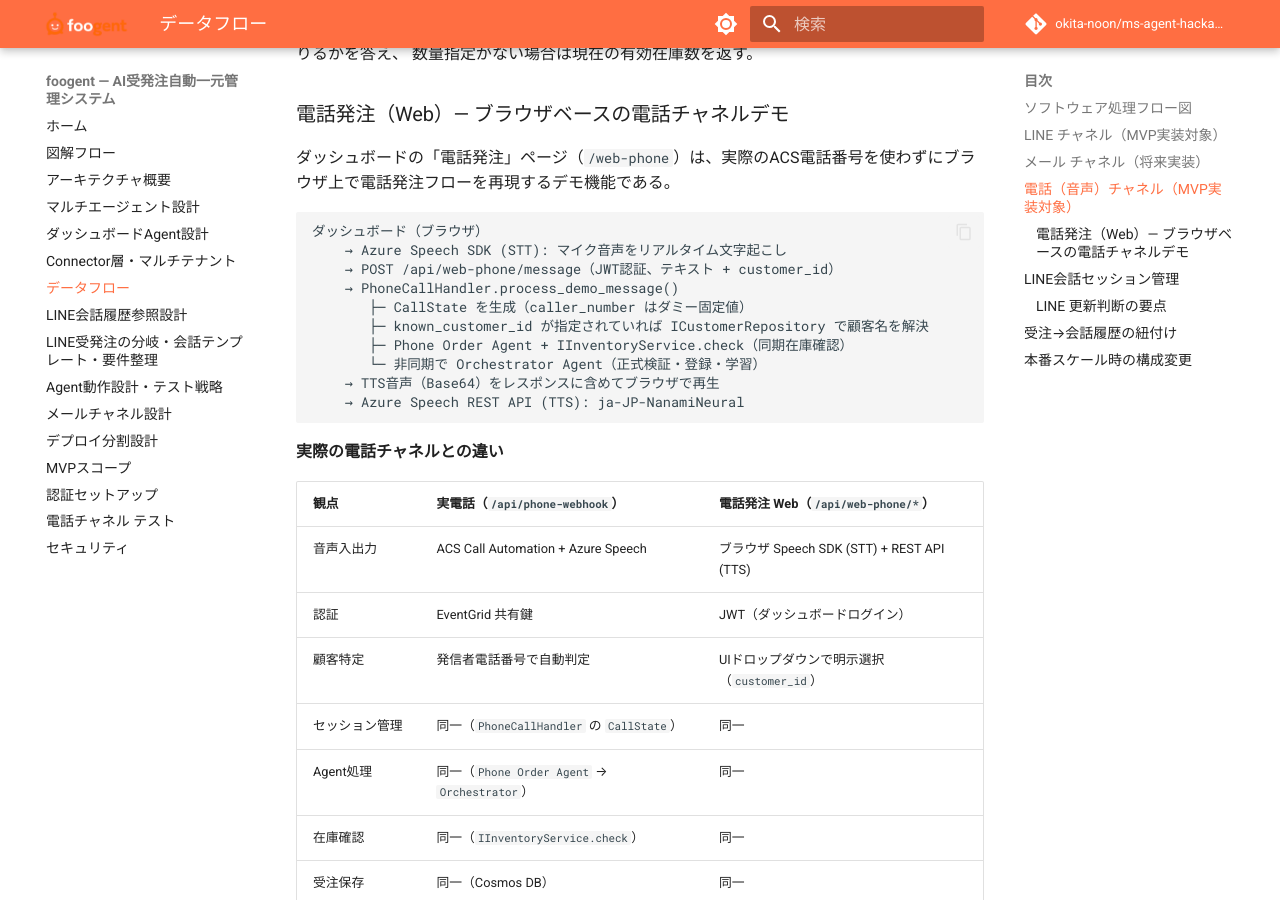
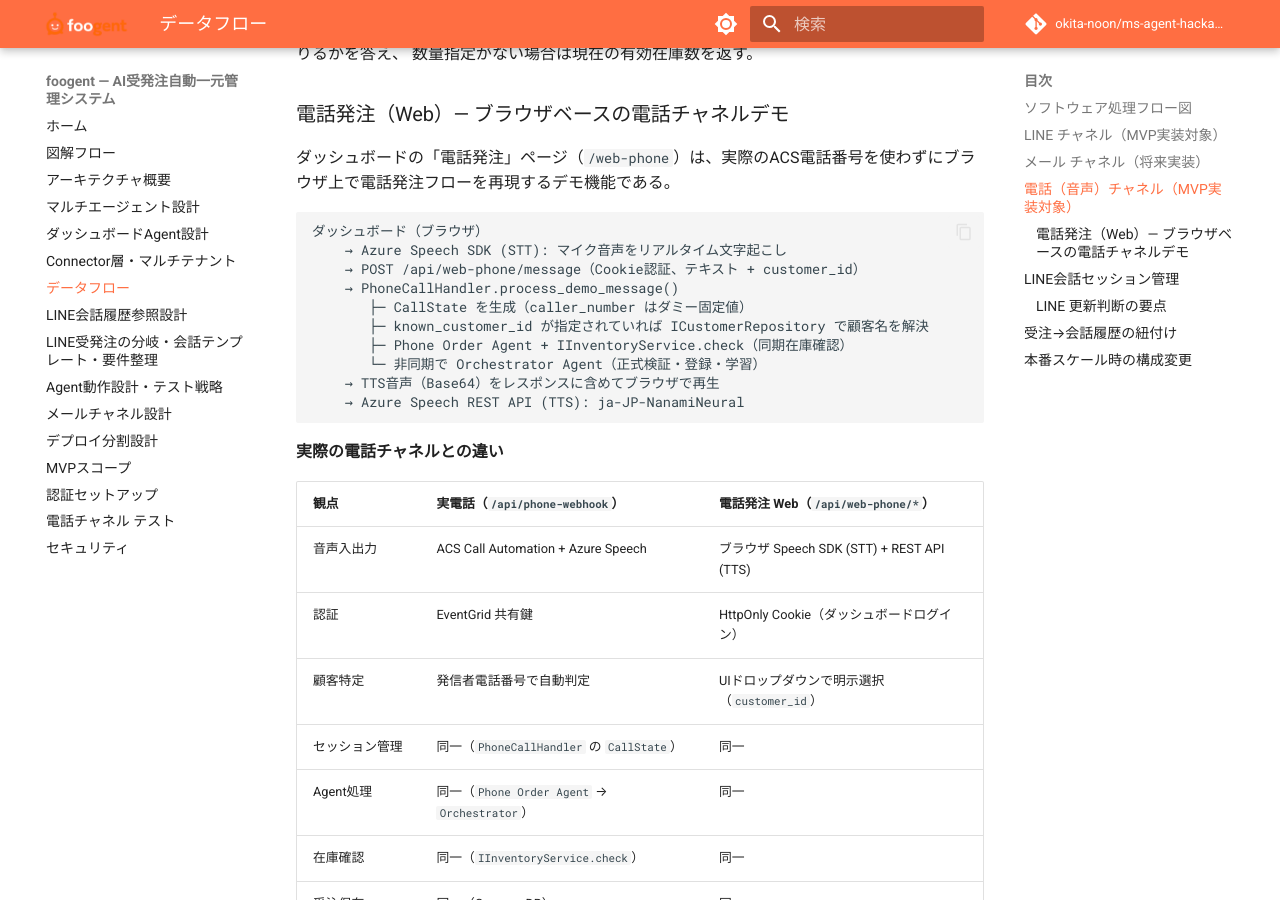
Before and after one commit to okita-noon/ms-agent-hackathon, an MkDocs documentation site: the page built from docs/data-flow.md, in a window 1280 px wide and 900 px high, scrolled down 2378 px. Built offline with MkDocs 1.6.1 and Material for MkDocs 9.7.7, drawn with Linux system fonts in a browser that asks for light colours; comment, search, counter and statistics services are not loaded.

Commit message:
fix: ドキュメントの認証記載を JWT → Cookie認証 に修正
Co-Authored-By: Claude Opus 4.6 <noreply@anthropic.com>

````diff
--- a/docs/data-flow.md
+++ b/docs/data-flow.md
@@ -89,7 +89,7 @@ Phone Order Agent による同期応答、在庫確認、非同期の Orchestrat
 ```
 ダッシュボード（ブラウザ）
     → Azure Speech SDK (STT): マイク音声をリアルタイム文字起こし
-    → POST /api/web-phone/message（JWT認証、テキスト + customer_id）
+    → POST /api/web-phone/message（Cookie認証、テキスト + customer_id）
     → PhoneCallHandler.process_demo_message()
        ├─ CallState を生成（caller_number はダミー固定値）
        ├─ known_customer_id が指定されていれば ICustomerRepository で顧客名を解決
@@ -104,7 +104,7 @@ Phone Order Agent による同期応答、在庫確認、非同期の Orchestrat
 | 観点 | 実電話（`/api/phone-webhook`） | 電話発注 Web（`/api/web-phone/*`） |
 |---|---|---|
 | 音声入出力 | ACS Call Automation + Azure Speech | ブラウザ Speech SDK (STT) + REST API (TTS) |
-| 認証 | EventGrid 共有鍵 | JWT（ダッシュボードログイン） |
+| 認証 | EventGrid 共有鍵 | HttpOnly Cookie（ダッシュボードログイン） |
 | 顧客特定 | 発信者電話番号で自動判定 | UIドロップダウンで明示選択（`customer_id`） |
 | セッション管理 | 同一（`PhoneCallHandler` の `CallState`） | 同一 |
 | Agent処理 | 同一（`Phone Order Agent` → `Orchestrator`） | 同一 |
````
Also changed, not shown: AGENTS.md (+4 -4 lines).
